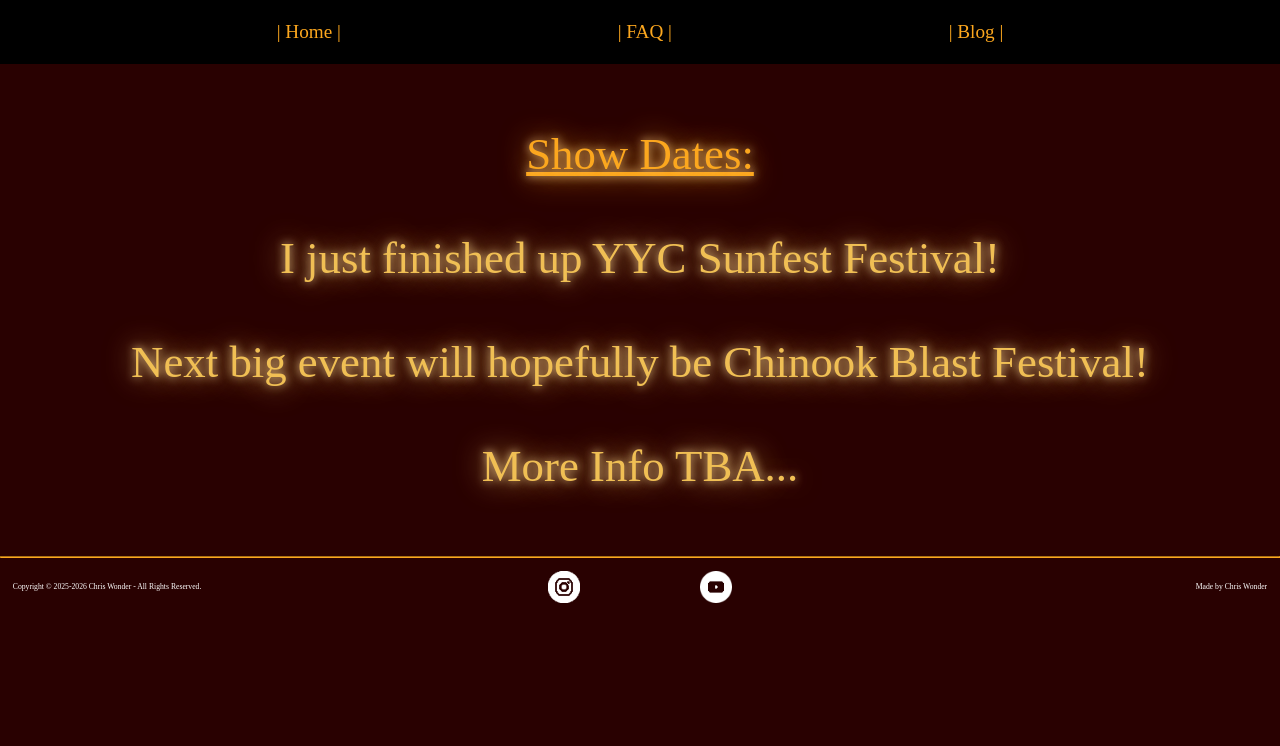
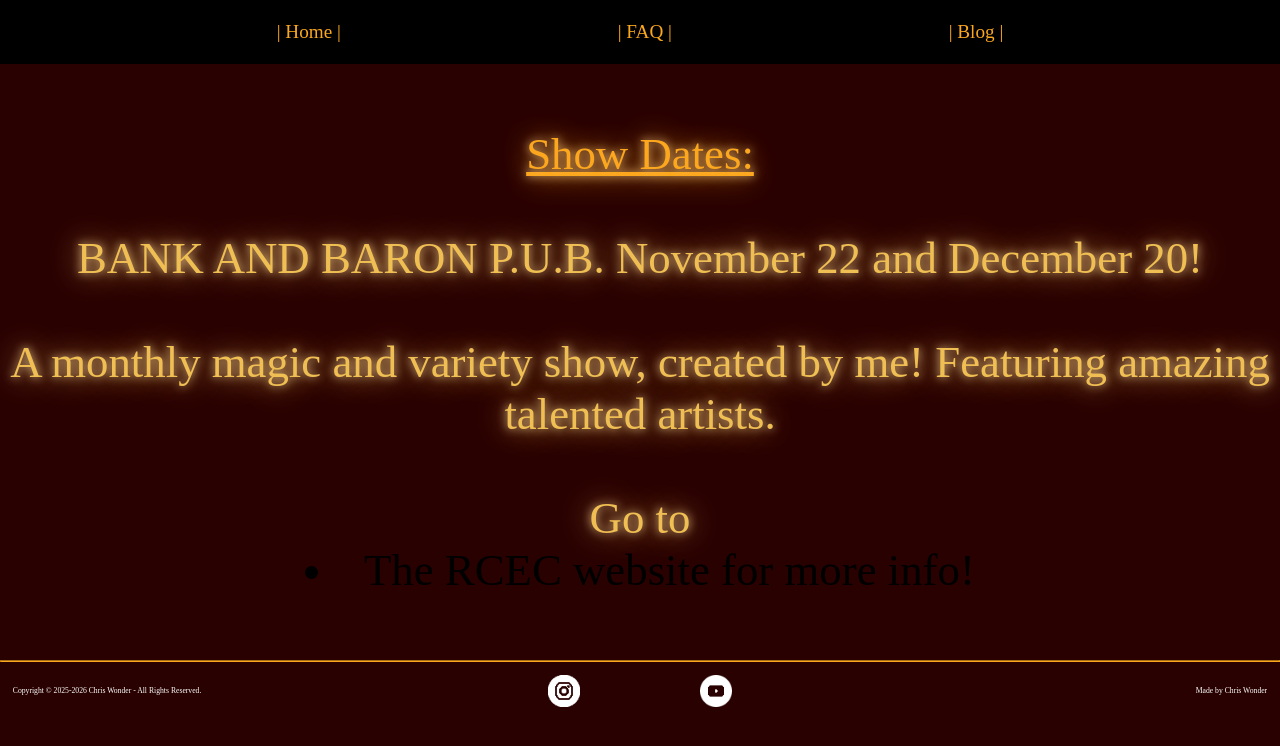
Before and after one commit to RCEC-Admin/Chris-Wonder-Official-Website, a plain HTML site: page Shows.html in a window 1280 px wide. Drawn offline with Linux system fonts and the light colour scheme.

Commit message:
Updated shows

```diff
--- a/Shows.html
+++ b/Shows.html
@@ -25,11 +25,11 @@
   <p class="text"><u>Show Dates:</u></p>
   <br>
   <p class="text_sub">
-    I just finished up YYC Sunfest Festival!
+    BANK AND BARON P.U.B. November 22 and December 20!
     <br><br>
-    Next big event will hopefully be Chinook Blast Festival!
+    A monthly magic and variety show, created by me! Featuring amazing talented artists.
     <br><br>
-    More Info TBA...
+    Go to <li href="https://www.royalcanadianentertainmentcompany.com/Regalia">The RCEC website for more info!</li>
   </p>
 </section>
 
```
